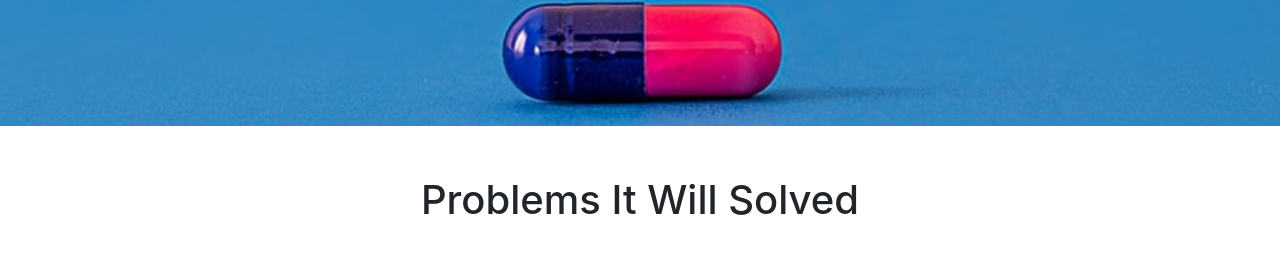
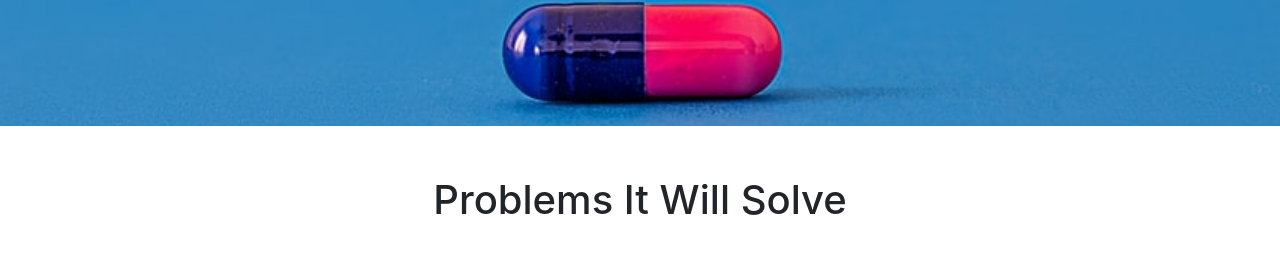
Before and after one commit to Udit11032000/DalChawal, a plain HTML site: page Codedev/index.html in a window 1280 px wide. Shown: the part 1529-1806 px from the top of the page. Drawn offline with nearby package versions, Linux system fonts and the light colour scheme; files whose address does not match are found by name.

Commit message:
minor fix

```diff
--- a/Codedev/index.html
+++ b/Codedev/index.html
@@ -51,7 +51,7 @@
     </div>
     <section id="problem-page" style="margin-top: 50px;padding-bottom: 200px;">
         <div class="container" data-aos="fade">
-            <h1 class="text-center" data-aos="fade-up" data-aos-duration="600" data-aos-delay="600" data-aos-once="true">Problems It Will Solved</h1>
+            <h1 class="text-center" data-aos="fade-up" data-aos-duration="600" data-aos-delay="600" data-aos-once="true">Problems It Will Solve</h1>
         </div>
         <div class="container" data-aos="fade-up" data-aos-duration="550" data-aos-delay="550" data-aos-once="true" style="margin-top: 70px;">
             <div class="row" style="background-color: #1a1a1c;">
```
